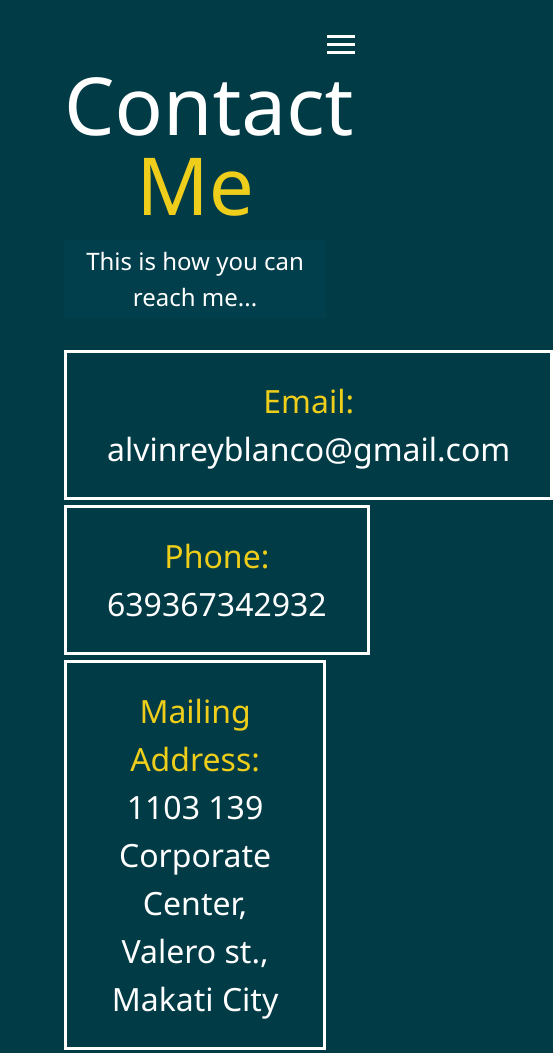
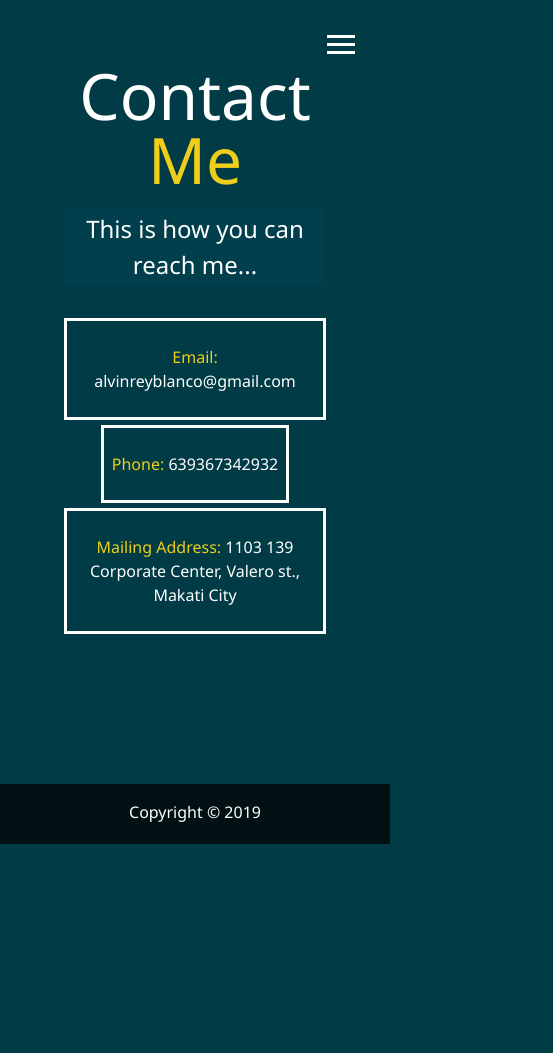
Before and after one commit to vinthrive/profile, a website: page dist/contact.html in a window 390 px wide. Shown: the top 1053 px of the page, 553 px wide, since content can reach past the window. After the commit the page ends 844 px from the top, so only its background shows below. Drawn offline with Linux system fonts and the light colour scheme.

Commit message:
Fixed Responsive

```diff
--- a/scss/_mobile.scss
+++ b/scss/_mobile.scss
@@ -1,13 +1,13 @@
 //Widescreens
 @include mediaXl {
-  .projects{
+  .projects {
     grid-template-columns: repeat(4, 1fr);
   }
 }
 
 //Desktop
 @include mediaLg {
-  .projects{
+  .projects {
     grid-template-columns: repeat(3, 1fr);
   }
 }
@@ -49,18 +49,18 @@
     }
   }
 
-  .about-info{
-      grid-template-areas:
-      'bioimage'
-      'bio'
-      'job1'
-      'job2'
-      'job3';
+  .about-info {
+    grid-template-areas:
+      "bioimage"
+      "bio"
+      "job1"
+      "job2"
+      "job3";
 
-      grid-template-columns: 1fr;
+    grid-template-columns: 1fr;
   }
 
-  .projects{
+  .projects {
     grid-template-columns: repeat(2, 1fr);
   }
 }
@@ -86,7 +86,20 @@
     }
   }
 
-  .projects{
+  main {
+    .lg-heading {
+      font-size: 4rem;
+    }
+  }
+  .projects {
     grid-template-columns: repeat(1, 1fr);
   }
+
+  .boxes {
+    div {
+      font-size: 1rem;
+      padding-left: 0.5rem;
+      padding-right: 0.5rem;
+    }
+  }
 }
```
Also changed, not shown: dist/css/main.css, 1 other file.
